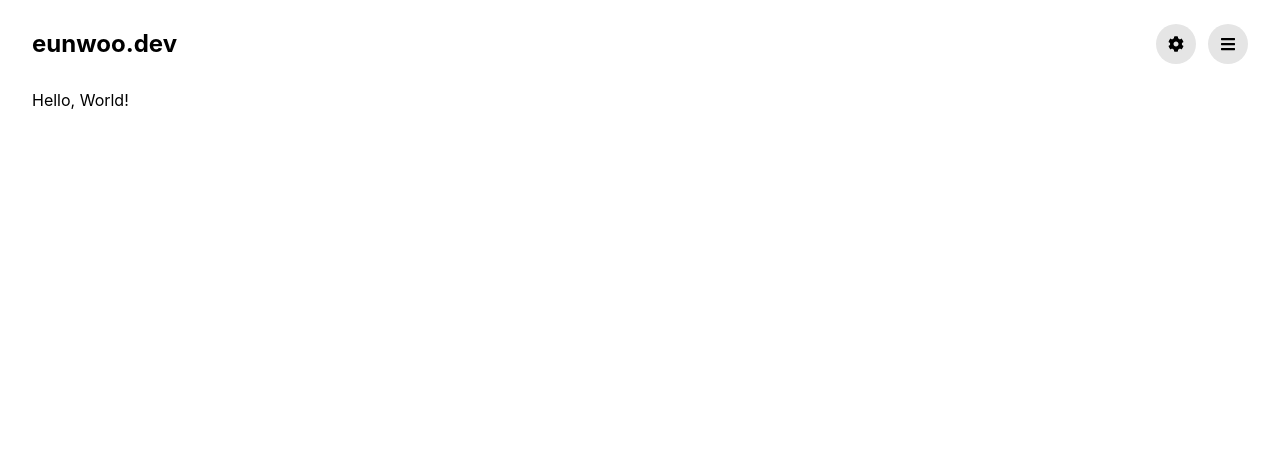
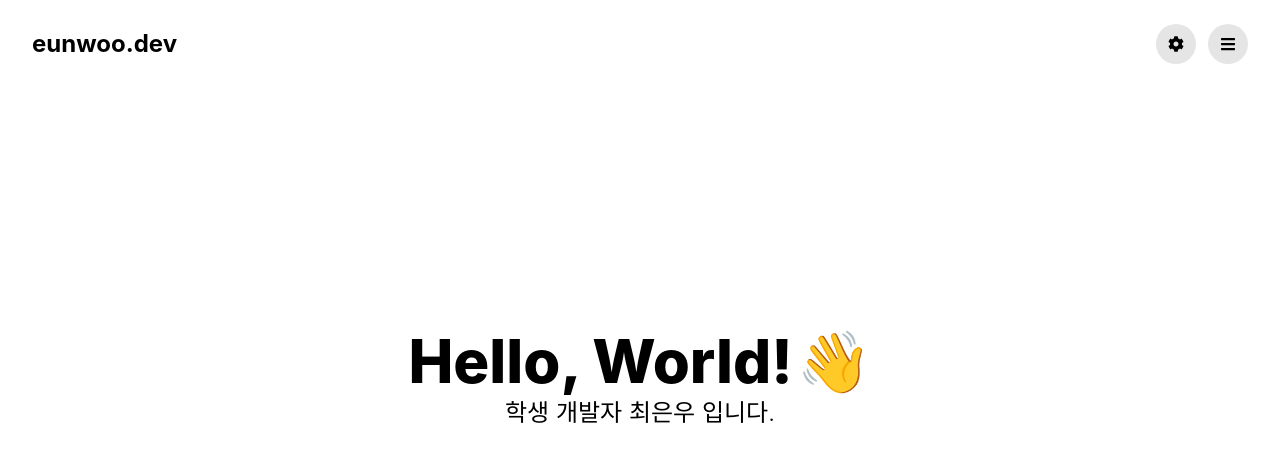
Before and after one commit to eunwoo1104/eunwoo.dev, a Next.js app: page / in a window 1280 px wide. Shown: the top 462 px of the page. Built offline with nearby package versions, Linux system fonts and the light colour scheme; a web font is replaced by a local one.

Commit message:
feat: implement intro page

```diff
--- a/next.config.ts
+++ b/next.config.ts
@@ -12,7 +12,7 @@ const nextConfig: NextConfig = {
       },
     },
   },
-  allowedDevOrigins: ['192.168.0.9'],
+  allowedDevOrigins: ["192.168.0.9"],
 };
 
 export default nextConfig;
--- a/src/app/layout.tsx
+++ b/src/app/layout.tsx
@@ -32,7 +32,7 @@ export default function RootLayout({ children }: LayoutProps<"/">) {
       </head>
       <body className="bg-white dark:bg-neutral-900 dark:text-white w-full min-h-screen font-normal text-base">
         <Header />
-        <div className="content-pt content-px">{children}</div>
+        <div className="content-pt content-px min-h-screen">{children}</div>
       </body>
     </html>
   );
--- a/src/app/page.tsx
+++ b/src/app/page.tsx
@@ -1,7 +1,12 @@
+import { Intro } from "@/components/animated/Intro";
+
 export default function Home() {
   return (
-    <div>
-      <h1>Hello, World!</h1>
+    <div className="w-full">
+      <div className="min-h-[calc(100dvh-88px)] flex flex-col items-center justify-center">
+        <Intro />
+        <div className="h-32" />
+      </div>
     </div>
   );
 }
--- /dev/null
+++ b/src/components/animated/Intro.tsx
@@ -0,0 +1,37 @@
+"use client";
+
+import { motion } from "motion/react";
+
+export function Intro() {
+  return (
+    <div className="w-fit mx-auto flex flex-col items-center justify-center space-y-1.5">
+      <motion.div
+        initial={{ opacity: 0, y: 15 }}
+        animate={{ opacity: 1, y: 0, transition: { duration: 0.5 } }}
+        className="flex flex-row text-4xl xs:text-5xl lg:text-6xl font-extrabold space-x-1"
+      >
+        <h1 className="text-center">Hello, World!</h1>
+        <motion.h1
+          animate={{
+            rotate: [0, -30, 45, 0],
+            transition: { duration: 1, delay: 1 },
+          }}
+          className="self-center"
+        >
+          👋
+        </motion.h1>
+      </motion.div>
+      <motion.p
+        initial={{ opacity: 0, y: -15 }}
+        animate={{
+          opacity: 1,
+          y: 0,
+          transition: { duration: 0.5, delay: 0.5 },
+        }}
+        className="text-2xl xs:text-3xl font-light"
+      >
+        학생 개발자 최은우 입니다.
+      </motion.p>
+    </div>
+  );
+}
```
